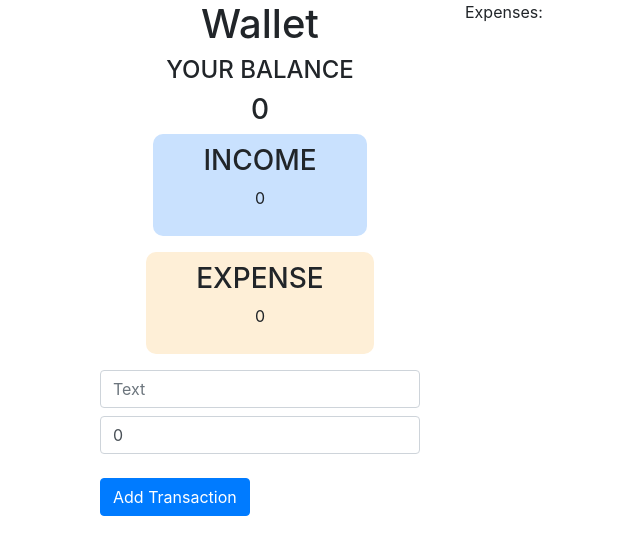
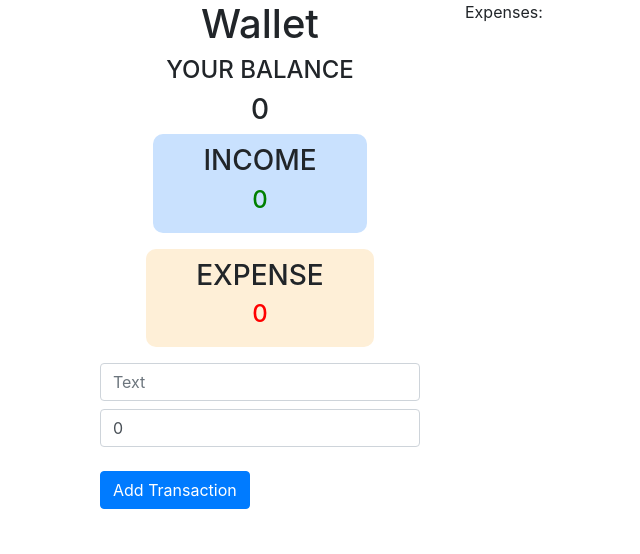
Before and after one commit to Ajayprajapati786/snva, a React (Create React App) app: page / in a window 1280 px wide. Shown: the top 554 px of the page, without its empty margins (0-640 px from the left). Built offline with nearby package versions, Linux system fonts and the light colour scheme.

Commit message:
basic styling

```diff
--- a/src/components/Addexpenses.js
+++ b/src/components/Addexpenses.js
@@ -59,14 +59,14 @@ const Addexpenses = () => {
       <div className="incomParent">
         <div className="INCOME">
           <h3>INCOME</h3>
-          <p>{calculateIncome()}</p>
+          <h4 style={{'color':"green"}}>{calculateIncome()}</h4>
         </div>
       </div>
 
       <div className="expenseParent my-3">
         <div className="EXPENSES">
           <h3>EXPENSE</h3>
-          <p>{calculateExpense()}</p>
+          <h4 style={{'color':"red"}}>{calculateExpense()}</h4>
         </div>
       </div>
 
```
